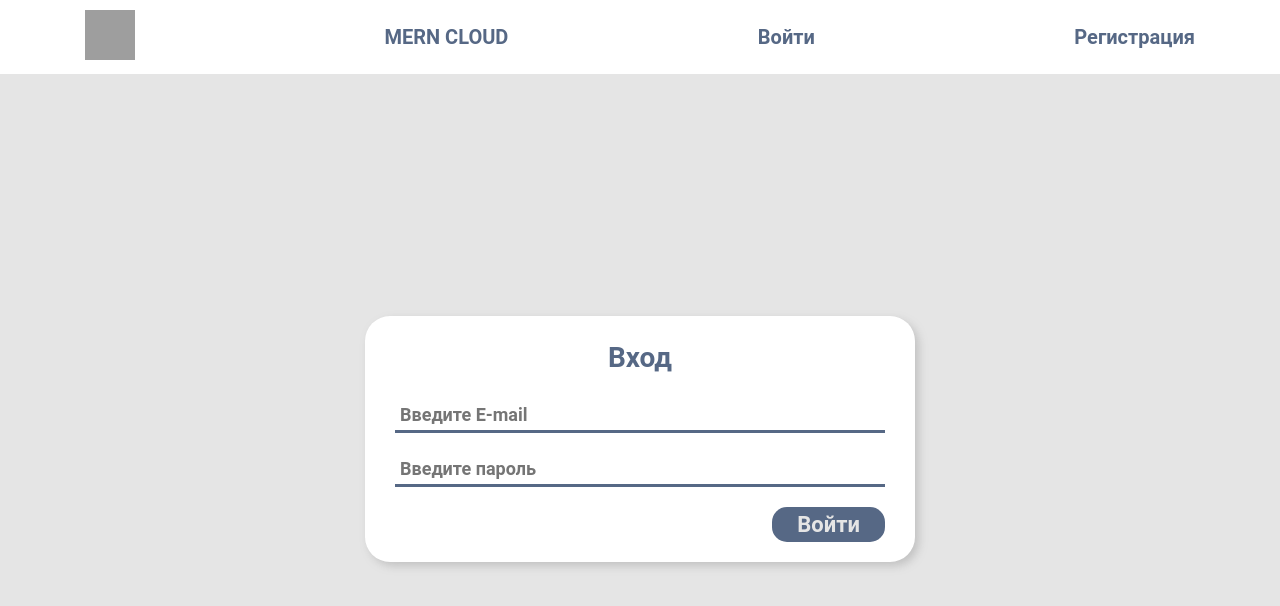
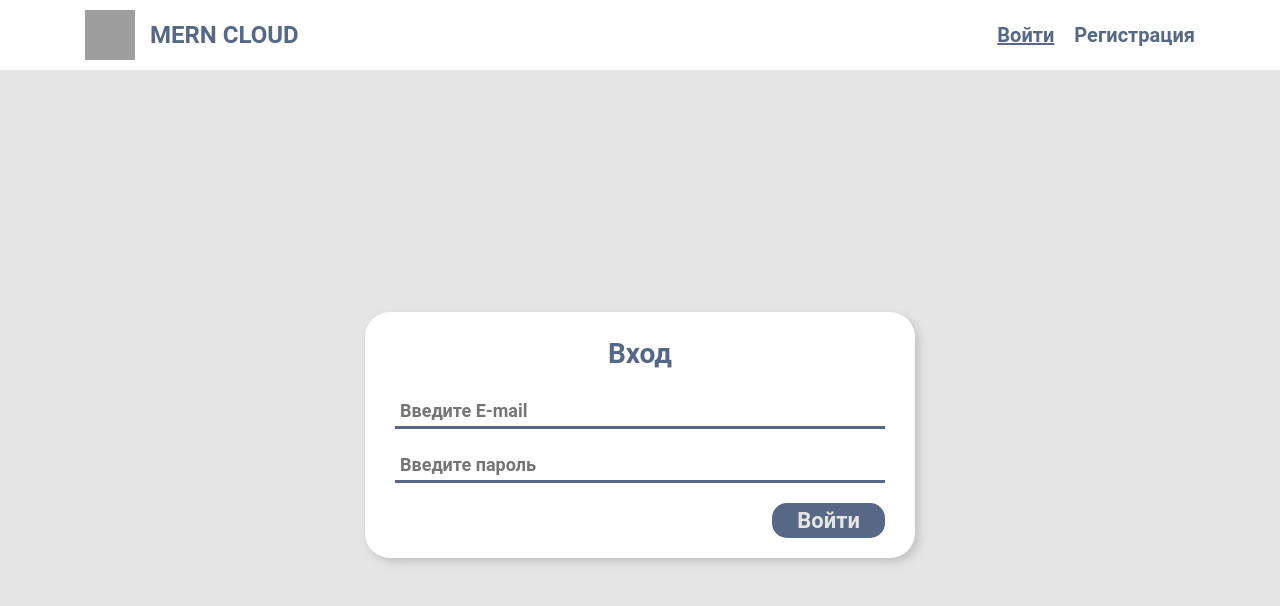
Before and after one commit to StMelik/react-cloud-storage-frontend, a React (Create React App) app: page /sign-in in a window 1280 px wide. Shown: the top 606 px of the page. Built offline with nearby package versions, Linux system fonts and the light colour scheme; grey boxes are pictures that could not be loaded.

Commit message:
refactor: рефакторинг

```diff
--- a/src/components/Authorization/Authorization.jsx
+++ b/src/components/Authorization/Authorization.jsx
@@ -6,11 +6,19 @@ import './Authorization.scss';
 function Authorization() {
     const { values, onChange } = useInput({ email: '', password: '' })
 
+    function handleSubmitForm(e) {
+        e.preventDefault()
+        registration(values)
+    }
+
     return (
         <div className="authorization">
             <div className="authorization__wrapper">
                 <h1 className="authorization__title">Регистрация</h1>
-                <form className='authorization__form'>
+                <form
+                    onSubmit={handleSubmitForm}
+                    className='authorization__form'
+                >
                     <Input
                         type='email'
                         placeholder="Введите E-mail"
@@ -27,8 +35,7 @@ function Authorization() {
                     />
                     <button
                         className='authorization__form-submit'
-                        type='button'
-                        onClick={() => registration(values)}
+                        type='submit'
                     >Зарегестрироваться</button>
                 </form>
             </div>
--- a/src/components/Authorization/Login.jsx
+++ b/src/components/Authorization/Login.jsx
@@ -8,11 +8,19 @@ function Login() {
     const { values, onChange } = useInput({ email: '', password: '' })
     const dispatch = useDispatch()
 
+    function handleSubmitForm(e) {
+        e.preventDefault()
+        dispatch(login(values))
+    }
+
     return (
         <div className="authorization">
             <div className="authorization__wrapper">
                 <h1 className="authorization__title">Вход</h1>
-                <form className='authorization__form'>
+                <form
+                    className='authorization__form'
+                    onSubmit={handleSubmitForm}
+                >
                     <Input
                         type='email'
                         placeholder="Введите E-mail"
@@ -29,8 +37,7 @@ function Login() {
                     />
                     <button
                         className='authorization__form-submit'
-                        type='button'
-                        onClick={() => dispatch(login(values))}
+                        type='submit'
                     >Войти</button>
                 </form>
             </div>
--- a/src/components/Navbar/Navbar.jsx
+++ b/src/components/Navbar/Navbar.jsx
@@ -20,16 +20,17 @@ function Navbar() {
         ? SERVER_URL + '/' + currentUser.avatar
         : avatarIcon
 
+    const linkCl = ["nav__link", "nav__link_active"]
+
     function handleSearchFile(e) {
         const value = e.target.value
 
         setSearchQuery(value)
+        dispatch(showLoaderAction())
 
         if (searchTimeout !== false) {
             clearTimeout(searchTimeout)
         }
-
-        dispatch(showLoaderAction())
 
         if (value !== '') {
             setSearchTimeout(setTimeout((value) => {
@@ -38,46 +39,61 @@ function Navbar() {
         } else {
             dispatch(getFiles(currentDir))
         }
+    }
 
-
+    function handleLogoutClick() {
+        dispatch(logoutAction())
     }
 
     return (
         <nav className="nav">
             <div className="container">
                 <div className="nav__wrapper">
-                    {/* Исправить */}
-                    <NavLink to="/">
-                        <img className="logo" src={diskIcon} alt="" />
-                    </NavLink>
-                    <NavLink to="/">
+                    <NavLink
+                        to="/"
+                        className="nav__logo-link"
+                    >
+                        <img className="logo" src={diskIcon} alt="Логотип" />
                         <p className="nav__title">MERN CLOUD</p>
                     </NavLink>
+
                     {isAuth ?
                         <>
                             <input
                                 className='nav__search'
-                                placeholder='Введите название файла'
+                                placeholder='Название файла'
                                 type="text"
                                 value={searchQuery}
                                 onChange={handleSearchFile}
                             />
-
+                            <div className="nav__buttons">
                                 <button
                                     className="nav__link"
-                                onClick={() => dispatch(logoutAction())}
+                                    onClick={handleLogoutClick}
                                 >
                                     Выйти
                                 </button>
                                 <NavLink to="/profile">
                                     <img className='nav__avatar' src={avatarUrl} alt="Аватар" />
                                 </NavLink>
+                            </div>
                         </>
                         :
-                        <>
-                            <NavLink className="nav__link" to='/sign-in'>Войти</NavLink>
-                            <NavLink className="nav__link" to='/sign-up'>Регистрация</NavLink>
-                        </>
+                        <div className="nav__buttons">
+                            <NavLink
+                                className={({ isActive }) =>
+                                    isActive ? linkCl.join(' ') : linkCl[0]
+                                }
+                                to='/sign-in'
+                            >Войти</NavLink>
+
+                            <NavLink
+                                className={({ isActive }) =>
+                                    isActive ? linkCl.join(' ') : linkCl[0]
+                                }
+                                to='/sign-up'
+                            >Регистрация</NavLink>
+                        </div>
                     }
                 </div>
             </div>
--- a/src/components/Navbar/Navbar.scss
+++ b/src/components/Navbar/Navbar.scss
@@ -1,3 +1,5 @@
+@import "../../styles/colors.scss";
+
 .nav {
     background-color: #fff;
     padding: 10px 0;
@@ -9,24 +11,41 @@
         gap: 15px;
     }
 
+    &__logo-link {
+        display: flex;
+        align-items: center;
+        gap: 15px;
+    }
+
     &__title {
         font-weight: 700;
-        font-size: 20px;
-        margin-right: auto;
+        font-size: 24px;
     }
+
+    &__buttons {
+        display: flex;
+        align-items: center;
+        gap: 20px;
+    }
+
     &__link {
         font-weight: 700;
         font-size: 20px;
 
-        &:not(:last-of-type) {
-            margin-right: 10px;
+        &_active {
+            text-decoration: underline;
         }
     }
+
     &__search {
-        width: 200px;
+        width: 300px;
         padding: 5px 10px;
-        margin-right: auto;
+        border-radius: 8px;
+        border: 1px solid $text-color;
+        font-size: 18px;
+        outline-color: $text-color;
     }
+
     &__avatar {
         display: block;
         width: 50px;
--- a/src/utils/constants.js
+++ b/src/utils/constants.js
@@ -1,3 +1,4 @@
 
 
-export const SERVER_URL = 'https://cloud-storage23.herokuapp.com'
+export const SERVER_URL = 'http://localhost:3000'
+// export const SERVER_URL = 'https://cloud-storage23.herokuapp.com'
```
Lines whose indentation alone changed are shown as unchanged.
